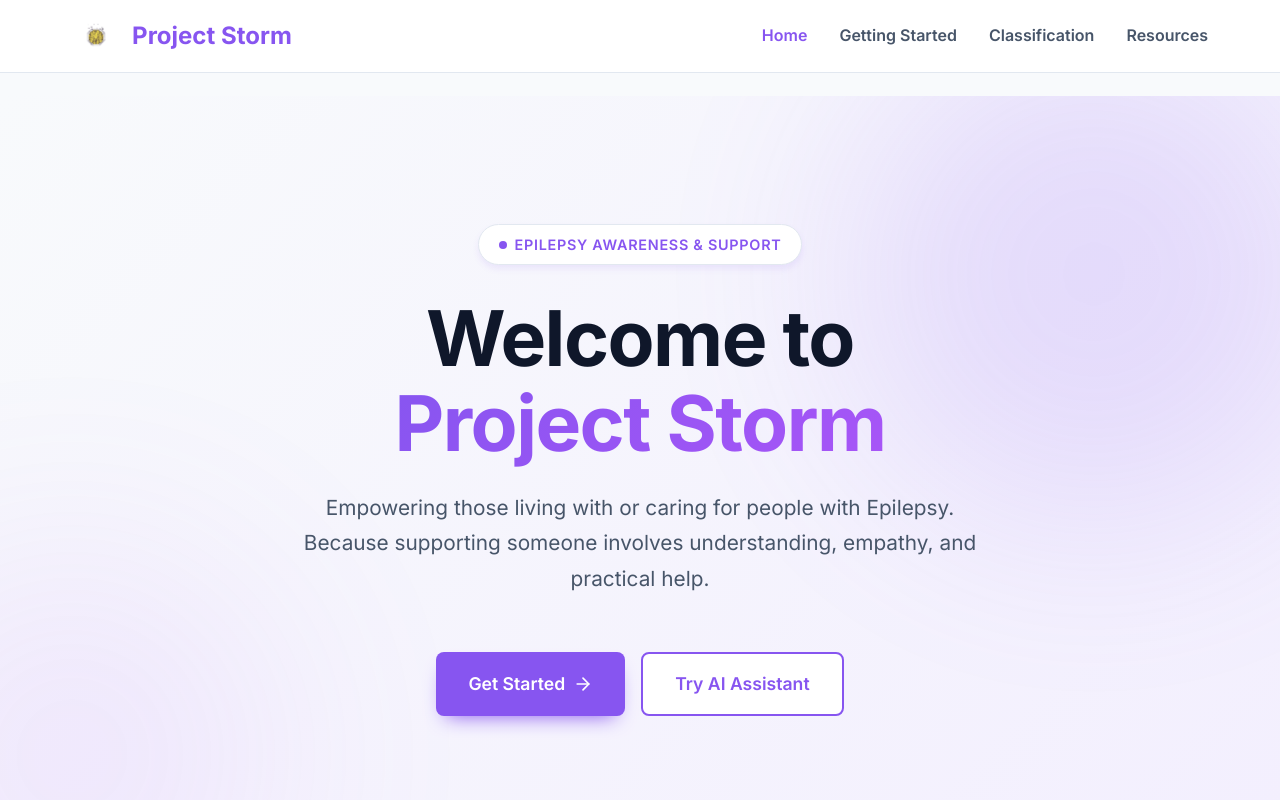
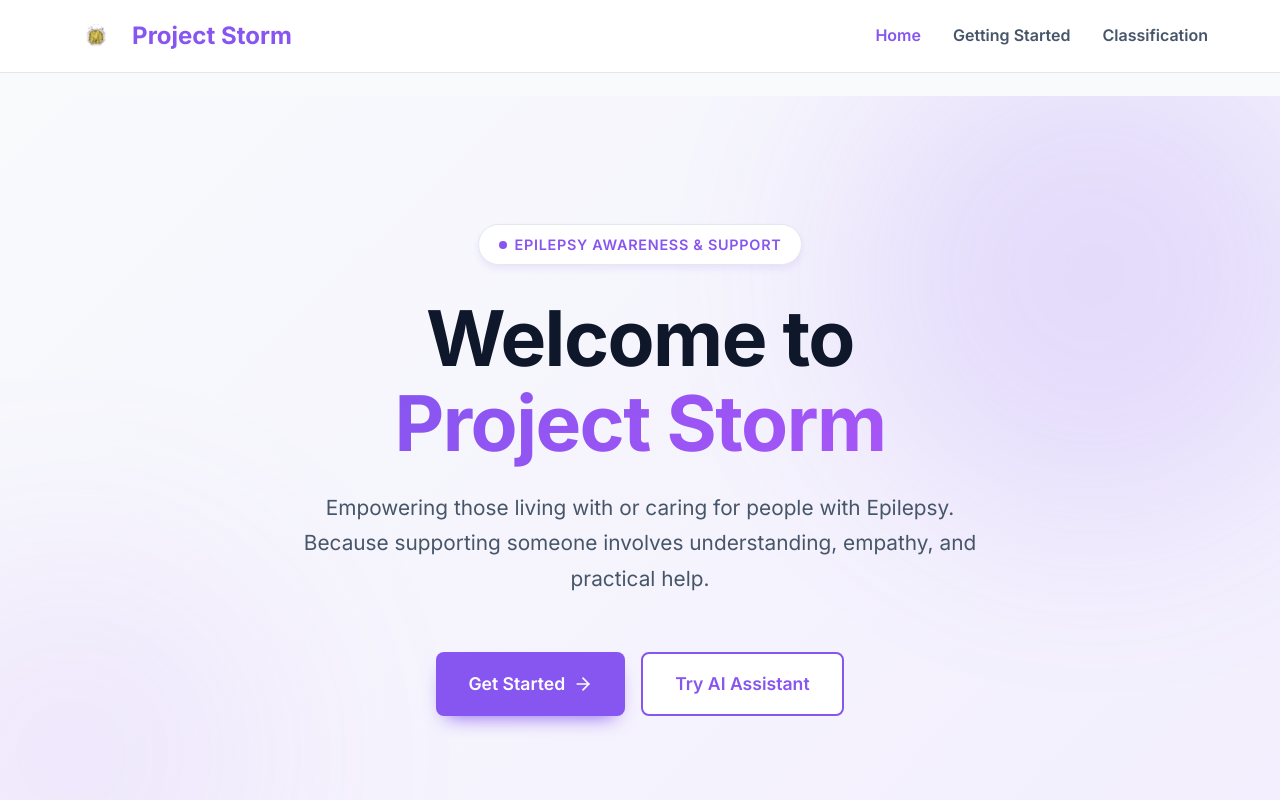
Before and after one commit to Black-Inspector-Gadget/Project_Storm, a React (Vite) app: page / in a window 1280 px wide. Shown: the top 800 px of the page. Built offline with nearby package versions, Linux system fonts and the light colour scheme.

Commit message:
Removed Resources page and routes as requested

```diff
--- a/src/App.jsx
+++ b/src/App.jsx
@@ -36,7 +36,6 @@ function App() {
           <Route path="getting-started/how-to-help" element={<HowToHelp />} />
           <Route path="getting-started/support-first-aid" element={<SupportFirstAid />} />
           <Route path="classification" element={<Classification />} />
-          <Route path="resources" element={<Placeholder title="Resources" />} />
         </Route>
       </Routes>
     </HashRouter>
--- a/src/components/Navbar.jsx
+++ b/src/components/Navbar.jsx
@@ -9,8 +9,7 @@ const Navbar = () => {
   const links = [
     { name: 'Home', path: '/' },
     { name: 'Getting Started', path: '/getting-started' },
-    { name: 'Classification', path: '/classification' },
-    { name: 'Resources', path: '/resources' }
+    { name: 'Classification', path: '/classification' }
   ];
 
   const isActive = (path) => location.pathname === path;
```
